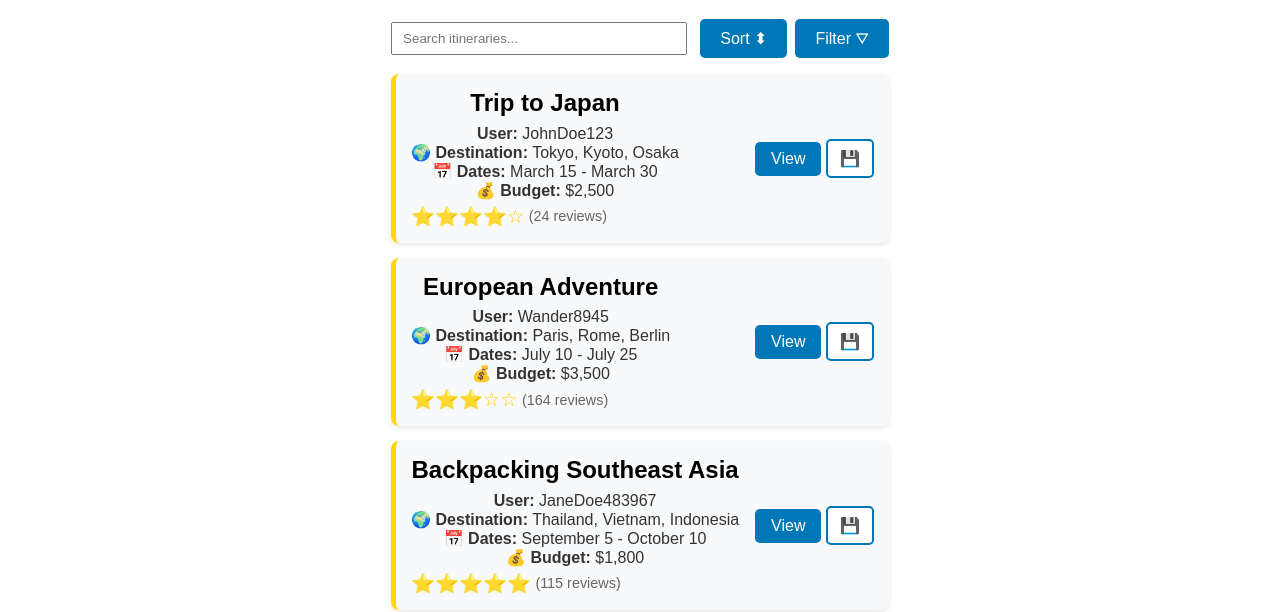
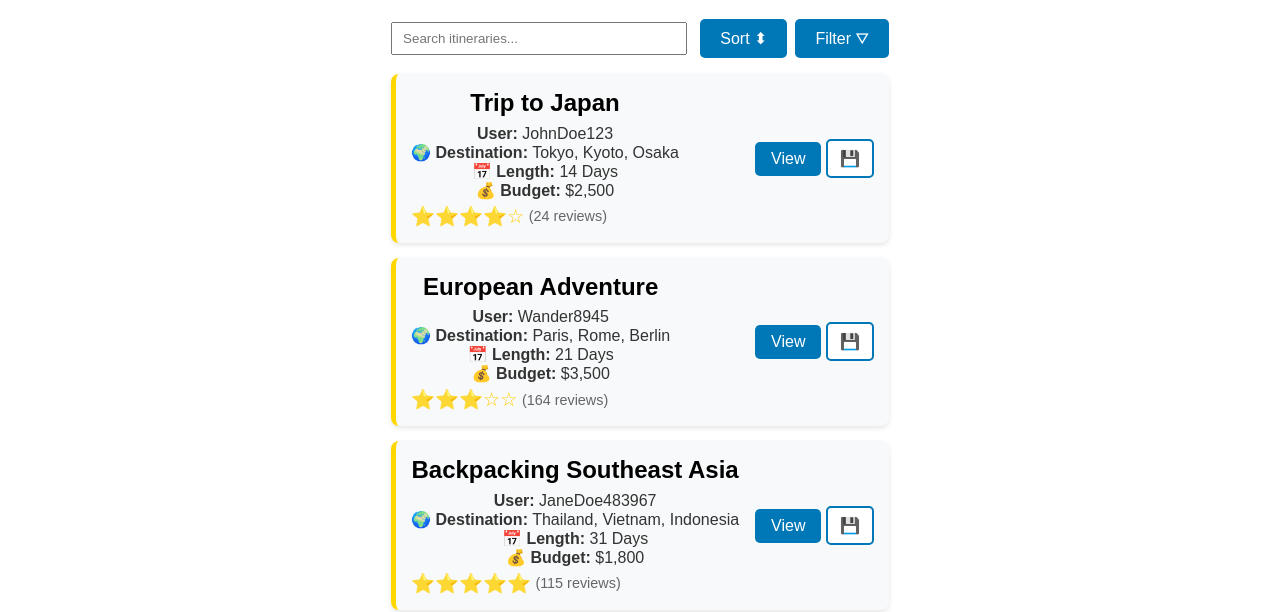
Before and after one commit to SgtCodeBean/AI-Travel-Assistant, a plain HTML site: page explore.html in a window 1280 px wide. Shown: the part 212-824 px from the top of the page. Drawn offline with Linux system fonts and the light colour scheme.

Commit message:
Updated explore page to list the length of the trip instead of the dates of the trip

```diff
--- a/explore.html
+++ b/explore.html
@@ -61,7 +61,7 @@
             <h3>Trip to Japan</h3>
             <p><b>User:</b> JohnDoe123</p>
             <p><b>🌍 Destination:</b> Tokyo, Kyoto, Osaka</p>
-            <p><b>📅 Dates:</b> March 15 - March 30</p>
+            <p><b>📅 Length:</b> 14 Days</p>
             <p><b>💰 Budget:</b> $2,500</p>
 
             <!-- Star Rating -->
@@ -81,7 +81,7 @@
             <h3>European Adventure</h3>
             <p><b>User:</b> Wander8945</p>
             <p><b>🌍 Destination:</b> Paris, Rome, Berlin</p>
-            <p><b>📅 Dates:</b> July 10 - July 25</p>
+            <p><b>📅 Length:</b> 21 Days</p>
             <p><b>💰 Budget:</b> $3,500</p>
 
             <!-- Star Rating -->
@@ -101,7 +101,7 @@
             <h3>Backpacking Southeast Asia</h3>
             <p><b>User:</b> JaneDoe483967</p>
             <p><b>🌍 Destination:</b> Thailand, Vietnam, Indonesia</p>
-            <p><b>📅 Dates:</b> September 5 - October 10</p>
+            <p><b>📅 Length:</b> 31 Days</p>
             <p><b>💰 Budget:</b> $1,800</p>
 
             <div class="rating">
```
